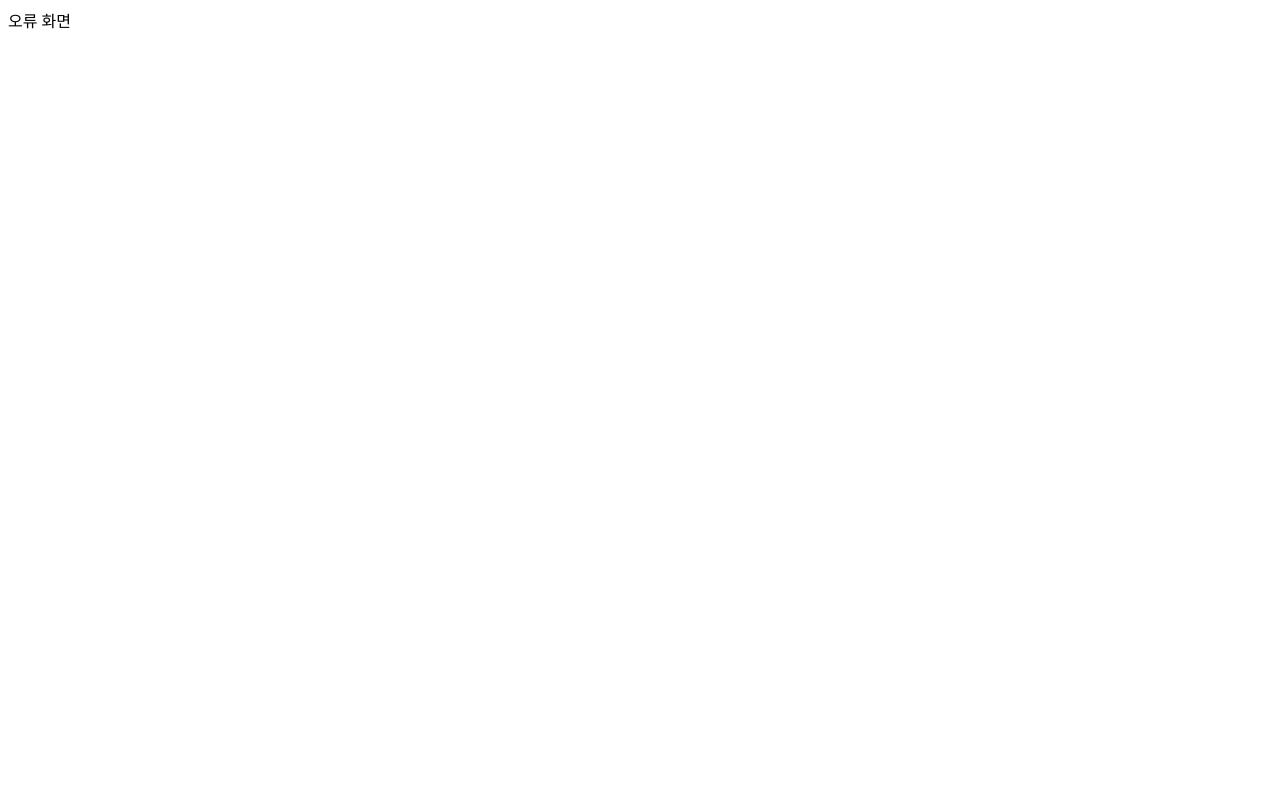
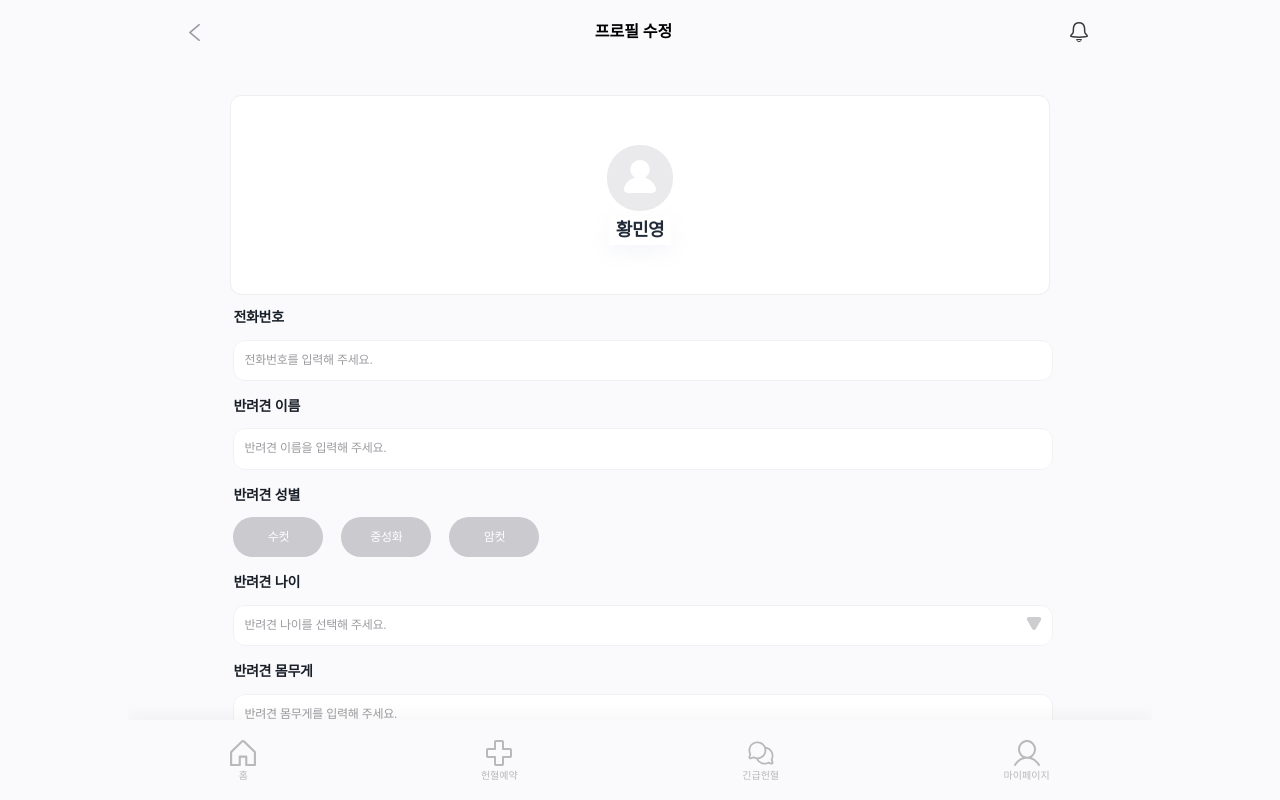
Before and after one commit to LikeLion-at-DGU/2024-hackathon-3-sharedog-frontend, a React (Vite) app: page /mypageedit in a window 1280 px wide. Before the commit this address had no page. Built offline with nearby package versions, Linux system fonts and the light colour scheme.

Commit message:
✨feat: profileedit (#35)
* feat: profileedit

* Design:holder&btn

```diff
--- /dev/null
+++ b/src/components/myPage/InputDropDown.jsx
@@ -0,0 +1,73 @@
+import styled from "styled-components";
+import DropDownSVG from "../../assets/icons/dropdownMyPage.svg?react"; // SVG 파일 가져오기
+
+export const Wrapper = styled.div`
+  display: flex;
+  justify-content: center;
+  width: 100%;
+  height: 15vh;
+  font-size: 20px;
+  font-family: SUIT, sans-serif; // 폰트 사용 예시
+  font-weight: 800;
+  display: flex;
+  flex-direction: column; /* 요소들을 수직 정렬 */
+  margin: 3px;
+`;
+
+export const InPutSection = styled.div`
+  width: 100%;
+  display: flex;
+  flex-direction: column;
+  align-items: flex-start;
+  gap: 12px;
+  align-self: stretch;
+`;
+
+export const InPutText = styled.div`
+  color: var(--Graysclae-Gray700, #191f28);
+  font-family: SUIT, sans-serif;
+  font-size: 14px;
+  font-style: normal;
+  font-weight: 600;
+  line-height: 140%; /* 19.6px */
+  letter-spacing: -0.28px;
+`;
+
+export const DropDown = styled.div`
+  width: 100%;
+
+  display: flex;
+  padding: 10px;
+  align-items: flex-start;
+  gap: 10px;
+  flex-shrink: 0;
+  border-radius: 12px;
+  border: 1px solid var(--Grayscale-Gray200, #eff1f3);
+  background: var(--Grayscale-White, #fff);
+  justify-content: space-between;
+
+  color: var(--Gray-Gray01, #9c9ca1);
+  font-family: SUIT, sans-serif;
+  font-size: 12px;
+  font-style: normal;
+  font-weight: 500;
+  line-height: 160%; /* 19.2px */
+  letter-spacing: -0.24px;
+`;
+
+const InputDropdown = ({ title, inputtext }) => {
+  return (
+    <Wrapper>
+      <InPutSection>
+        <InPutText>{title}</InPutText>
+        <DropDown>
+          {inputtext}
+          <DropDownSVG />
+        </DropDown>
+      </InPutSection>
+    </Wrapper>
+  );
+};
+
+export default InputDropdown;
+export { DropDownSVG };
--- /dev/null
+++ b/src/components/myPage/InputHolder.jsx
@@ -0,0 +1,78 @@
+import styled from "styled-components";
+
+export const Wrapper = styled.div`
+  display: flex;
+  justify-content: center;
+  width: 100%;
+  height: 15vh;
+  font-size: 20px;
+  font-family: SUIT, sans-serif;
+  font-weight: 800;
+  flex-direction: column;
+  margin: 3px;
+`;
+
+export const InPutSection = styled.div`
+  width: 100%;
+  display: flex;
+  flex-direction: column;
+  align-items: flex-start;
+  gap: 12px;
+  align-self: stretch;
+`;
+
+export const InPutText = styled.div`
+  color: var(--Graysclae-Gray700, #191f28);
+  font-family: SUIT, sans-serif;
+  font-size: 14px;
+  font-style: normal;
+  font-weight: 600;
+  line-height: 140%; /* 19.6px */
+  letter-spacing: -0.28px;
+`;
+
+export const Holder = styled.input`
+  width: 100%;
+  padding: 10px;
+  border-radius: 12px;
+  border: 1px solid var(--Grayscale-Gray200, #eff1f3);
+  background: var(--Grayscale-White, #fff);
+  font-family: SUIT, sans-serif;
+  font-size: 12px;
+  font-style: normal;
+  font-weight: 500;
+  line-height: 160%; /* 19.2px */
+  letter-spacing: -0.24px;
+
+  color: var(--Gray-Gray01, #9c9ca1); /* 기본 텍스트 색상 */
+
+  &::placeholder {
+    color: var(--Gray-Gray01, #9c9ca1); /* 플레이스홀더 색상 */
+  }
+
+  &:focus {
+    color: #000; /* 포커스 시 텍스트 색상 */
+  }
+
+  &:-webkit-autofill {
+    -webkit-text-fill-color: #000 !important; /* 자동완성 텍스트 색상 */
+  }
+`;
+
+const InputHolder = ({ title, inputtext, value, onChange }) => {
+  return (
+    <Wrapper>
+      <InPutSection>
+        <InPutText>{title}</InPutText>
+        <Holder
+          type="text"
+          placeholder={inputtext}
+          value={value}
+          onChange={onChange}
+        />
+      </InPutSection>
+    </Wrapper>
+  );
+};
+
+export default InputHolder;
--- /dev/null
+++ b/src/components/myPage/Select.jsx
@@ -0,0 +1,93 @@
+import React, { useState } from "react";
+import styled from "styled-components";
+
+export const Wrapper = styled.div`
+  display: flex;
+  justify-content: center;
+  width: 100%;
+  height: 15vh;
+  font-size: 20px;
+  font-family: SUIT, sans-serif; // 폰트 사용 예시
+  font-weight: 800;
+  flex-direction: column; /* 요소들을 수직 정렬 */
+  margin: 3px;
+`;
+
+export const InPutSection = styled.div`
+  width: 100%;
+  display: flex;
+  flex-direction: column;
+  align-items: flex-start;
+  gap: 12px;
+  align-self: stretch;
+`;
+
+export const InPutText = styled.div`
+  color: var(--Graysclae-Gray700, #191f28);
+  font-family: SUIT, sans-serif;
+  font-size: 14px;
+  font-style: normal;
+  font-weight: 600;
+  line-height: 140%; /* 19.6px */
+  letter-spacing: -0.28px;
+`;
+
+export const SelectBox = styled.div`
+  display: flex;
+  align-items: flex-start;
+  gap: 18px;
+  align-self: stretch;
+`;
+
+export const Option = styled.div`
+  display: flex;
+  width: 90px;
+  height: 40px;
+  padding: 14px 20px;
+  justify-content: center;
+  align-items: center;
+  gap: 10px;
+
+  border-radius: 20px;
+  background: ${(props) =>
+    props.$isSelected ? "#FF6969" : "rgba(156, 156, 161, 0.5)"};
+
+  color: #fff;
+  text-align: center;
+  font-family: SUIT;
+  font-size: 12px;
+  font-style: normal;
+  font-weight: 500;
+  line-height: 160%; /* 22.4px */
+  letter-spacing: -0.28px;
+  cursor: pointer;
+`;
+
+const Select = ({ title }) => {
+  const [selectedOption, setSelectedOption] = useState(null);
+
+  const handleOptionClick = (option) => {
+    setSelectedOption(option);
+  };
+
+  return (
+    <Wrapper>
+      <InPutSection>
+        <InPutText>{title}</InPutText>
+        <SelectBox>
+          {["수컷", "중성화", "암컷"].map((option) => (
+            <Option
+              key={option}
+              $isSelected={selectedOption === option}
+              onClick={() => handleOptionClick(option)}
+            >
+              {option}
+            </Option>
+          ))}
+        </SelectBox>
+      </InPutSection>
+    </Wrapper>
+  );
+};
+
+export default Select;
--- a/src/pages/myPage/MyPage.jsx
+++ b/src/pages/myPage/MyPage.jsx
@@ -14,19 +14,27 @@ import {
 } from "./Styled";
 import Header from "./header/Header";
 import React from "react";
+import { useNavigate } from "react-router-dom"; // useNavigate 훅 가져오기
 
 const MyPage = () => {
+  const navigate = useNavigate(); // useNavigate 훅 초기화
+
+  // Editbtn 클릭 핸들러
+  const handleEditClick = () => {
+    navigate("/MyPageEdit"); // /mypageedit 경로로 이동
+  };
+
   return (
     <>
-      <Header />
+      <Header title="마이페이지" />
       <Wrapper>
         <MyInfo>
           <ProfileImg>
             <ProfileMyPageSVG />
           </ProfileImg>
           <InfoBox>황민영</InfoBox>
-          <Editbtn>
-            <EditMyPageSVG></EditMyPageSVG> {/* EditMyPageSVG 사용 */}
+          <Editbtn onClick={handleEditClick}>
+            <EditMyPageSVG />
             프로필 수정
           </Editbtn>
         </MyInfo>
--- /dev/null
+++ b/src/pages/myPage/MyPageEdit.jsx
@@ -0,0 +1,56 @@
+import {
+  InfoBox,
+  MyInfo,
+  Wrapper,
+  ProfileImg,
+  ProfileMyPageSVG,
+  InPutBox,
+  CompleteBtn,
+} from "./Styled";
+import Header from "./header/Header";
+import InputHolder from "../../components/myPage/InputHolder";
+import InputDropDown from "../../components/myPage/InputDropDown";
+import Select from "../../components/myPage/Select";
+import React from "react";
+
+const MyPageEdit = () => {
+  return (
+    <>
+      <Header title="프로필 수정" />
+      <Wrapper>
+        <MyInfo>
+          <ProfileImg>
+            <ProfileMyPageSVG />
+          </ProfileImg>
+          <InfoBox>황민영</InfoBox>
+        </MyInfo>
+        <InPutBox>
+          <InputHolder
+            title={"전화번호"}
+            inputtext={"전화번호를 입력해 주세요."}
+          />
+          <InputHolder
+            title={"반려견 이름"}
+            inputtext={"반려견 이름을 입력해 주세요."}
+          />
+          <Select title={"반려견 성별"} $isSelected={true} />
+          <InputDropDown
+            title={"반려견 나이"}
+            inputtext={"반려견 나이를 선택해 주세요."}
+          />
+          <InputHolder
+            title={"반려견 몸무게"}
+            inputtext={"반려견 몸무게를 입력해 주세요."}
+          />
+          <InputDropDown
+            title={"반려견 혈액형"}
+            inputtext={"반려견 혈액형을 선택해 주세요."}
+          />
+          <CompleteBtn>완료</CompleteBtn>
+        </InPutBox>
+      </Wrapper>
+    </>
+  );
+};
+
+export default MyPageEdit;
--- a/src/pages/myPage/Styled.jsx
+++ b/src/pages/myPage/Styled.jsx
@@ -1,6 +1,8 @@
+// Styled.js 파일에서
 import styled from "styled-components";
 import EditMyPageSVG from "../../assets/icons/editMyPage.svg?react"; // SVG 파일 가져오기
 import ProfileMyPageSVG from "../../assets/icons/profileMyPage.svg?react"; // SVG 파일 가져오기
+import PictureMyPageSVG from "../../assets/icons/pictureMyPage.svg?react"; // SVG 파일 가져오기
 import GoMyPageSVG from "../../assets/icons/goMyPage.svg?react"; // SVG 파일 가져오기
 
 // Wrapper: 전체 컨테이너 스타일
@@ -25,6 +27,7 @@ export const MyInfo = styled.div`
   border-radius: 11.587px;
   border: 1.159px solid rgba(234, 234, 234, 0.8);
   background: #fff;
+  margin-bottom: 10px;
 
   display: flex;
   flex-direction: column; /* 요소들을 수직 정렬 */
@@ -41,6 +44,7 @@ export const InfoBox = styled.div`
   align-items: center;
   gap: 4px;
   box-shadow: 0px 7.679px 19.197px 0px rgba(154, 170, 207, 0.1);
+  margin-top: 5px;
 
   color: var(--Grayscale-Gray700, #222b39);
   font-family: Pretendard;
@@ -139,5 +143,33 @@ export const GoBtn = styled.div`
   flex-shrink: 0;
 `;
 
+export const InPutBox = styled.div`
+  width: 80%;
+  height: 50vh;
+  display: flex;
+  flex-direction: column;
+  flex-shrink: 0;
+  gap: 10px;
+`;
+
+export const CompleteBtn = styled.div`
+  display: flex;
+  padding: 10px 47px;
+  justify-content: center;
+  align-items: center;
+  gap: 10px;
+  align-self: stretch;
+
+  border-radius: 30px;
+  background: rgba(156, 156, 161, 0.5);
+
+  color: #fff;
+  font-family: SUIT;
+  font-size: 16px;
+  font-style: normal;
+  font-weight: 600;
+  line-height: 140%; /* 22.4px */
+`;
+
 // EditMyPageSVG: SVG 아이콘 컴포넌트 내보내기
-export { EditMyPageSVG, ProfileMyPageSVG, GoMyPageSVG };
+export { EditMyPageSVG, ProfileMyPageSVG, GoMyPageSVG, PictureMyPageSVG };
--- a/src/pages/myPage/header/Header.jsx
+++ b/src/pages/myPage/header/Header.jsx
@@ -1,11 +1,9 @@
-// 마이페이지 헤더 담당자: 최효은
+// Header.jsx
 import styled from "styled-components";
-import { FontAwesomeIcon } from "@fortawesome/react-fontawesome";
-import BackBtnSVG from "../../../assets/icons/backMyPage.svg?react"; // SVG 파일 가져오기
-import AlramBtnSVG from "../../../assets/icons/alramMyPage.svg?react"; // SVG 파일 가져오기
+import BackBtnSVG from "../../../assets/icons/backMyPage.svg?react";
+import AlramBtnSVG from "../../../assets/icons/alramMyPage.svg?react";
 
 const Wrapper = styled.div`
-  // 헤더 전체 프레임
   display: flex;
   justify-content: center;
   width: 100%;
@@ -13,9 +11,8 @@ const Wrapper = styled.div`
 `;
 
 const HeaderBox = styled.div`
-  // 헤더 요소를 감싸는 프레임
   display: flex;
-  justify-content: space-between; /* BackBtn과 TitleTxt의 위치를 조정 */
+  justify-content: space-between;
   align-items: center;
   width: 88%;
   height: 8vh;
@@ -23,7 +20,6 @@ const HeaderBox = styled.div`
 `;
 
 const BackBtn = styled.button`
-  // 백 버튼 스타일링
   display: flex;
   font-size: 19px;
   justify-content: center;
@@ -36,7 +32,6 @@ const BackBtn = styled.button`
 `;
 
 const AlramBtn = styled.button`
-  // 백 버튼 스타일링
   display: flex;
   font-size: 19px;
   justify-content: center;
@@ -61,16 +56,16 @@ const TitleTxt = styled.div`
   font-weight: 600;
 `;
 
-const Header = () => {
+const Header = ({ title }) => {
   return (
     <Wrapper>
       <HeaderBox>
         <BackBtn>
-          <BackBtnSVG /> {/* SVG 컴포넌트를 사용 */}
+          <BackBtnSVG />
         </BackBtn>
-        <TitleTxt>마이페이지</TitleTxt>
+        <TitleTxt>{title}</TitleTxt> {/*props 수정*/}
         <AlramBtn>
-          <AlramBtnSVG /> {/* SVG 컴포넌트를 사용 */}
+          <AlramBtnSVG />
         </AlramBtn>
       </HeaderBox>
     </Wrapper>
--- a/src/router.jsx
+++ b/src/router.jsx
@@ -1,5 +1,3 @@
-// Router.jsx
-
 import { createBrowserRouter } from "react-router-dom";
 import App from "./App";
 import Splash from "./pages/splashPage/Splash";
@@ -9,6 +7,7 @@ import NotFound from "./pages/NotFound/NotFound";
 import BloodPost from "./pages/bloodPostPage/BloodPost";
 import BloodReservation from "./pages/reservationPage/BloodReservation";
 import MyPage from "./pages/myPage/MyPage";
+import MyPageEdit from "./pages/myPage/MyPageEdit";
 import PostWrite from "./pages/postWritePage/PostWrite";
 
 const router = createBrowserRouter([
@@ -16,16 +15,16 @@ const router = createBrowserRouter([
     path: "/",
     element: <App />,
     children: [
-      // 메인페이지
       { path: "/", element: <Splash /> }, // 스플래시 화면
       { path: "/login", element: <Login /> }, // 로그인 화면
       { path: "/home", element: <Home /> }, // 홈 화면
-      { path: "/bloodPost", element: <BloodPost /> }, // 긴급헐혈 화면
+      { path: "/bloodPost", element: <BloodPost /> }, // 긴급헌혈 화면
       { path: "/reservation", element: <BloodReservation /> }, // 헌열예약 화면
-      { path: "/mypage", element: <MyPage /> }, //마이페이지 화면
-      { path: "/postwrite", element: <PostWrite /> },//긴급헌혈에서 글쓰기 화면
+      { path: "/mypage", element: <MyPage /> }, // 마이페이지 화면
+      { path: "/mypageedit", element: <MyPageEdit /> }, // 마이페이지 프로필 수정 화면
+      { path: "/postwrite", element: <PostWrite /> }, // 긴급헌혈에서 글쓰기 화면
     ],
-    errorElement: <NotFound />,
+    errorElement: <NotFound />, // 일치하는 경로가 없을 때 표시할 컴포넌트
   },
 ]);
 
```
Also changed, not shown: src/assets/icons/dropdownMyPage.svg (added), src/assets/icons/pictureMyPage.svg (added).
